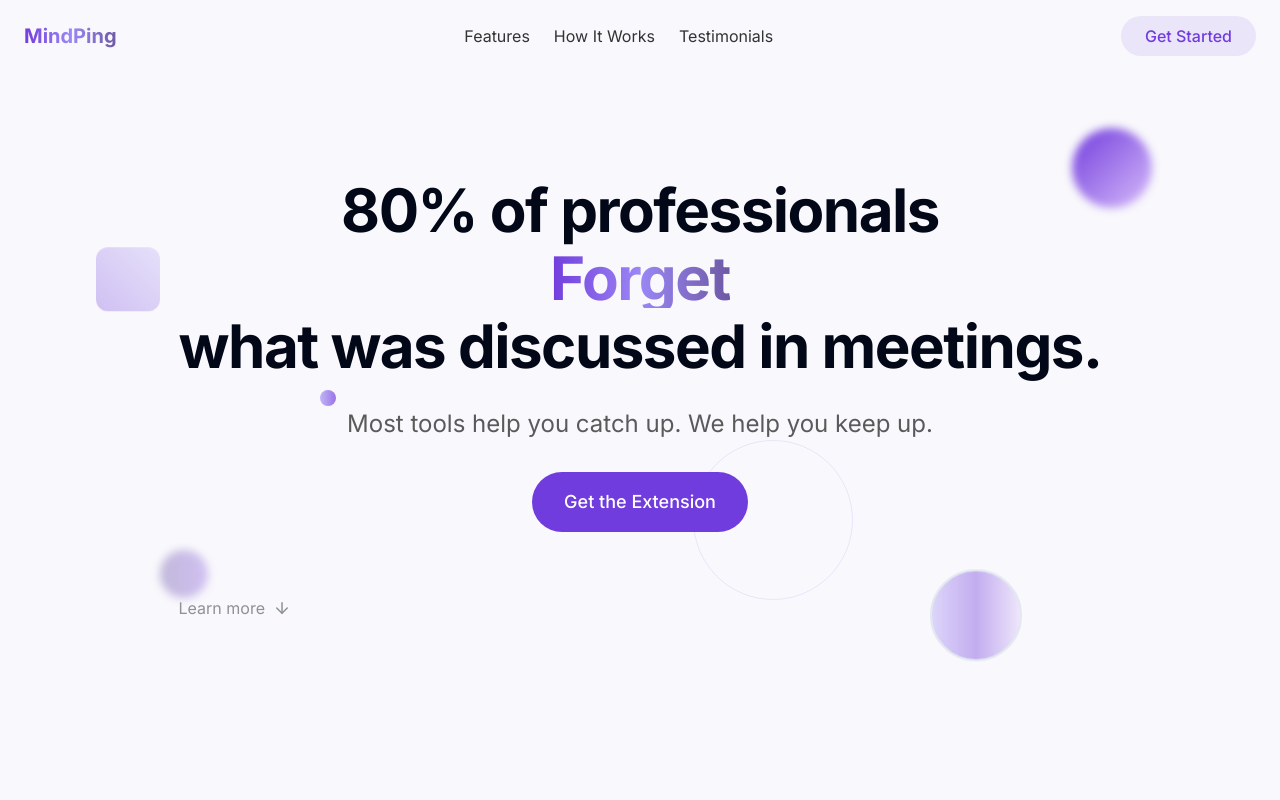
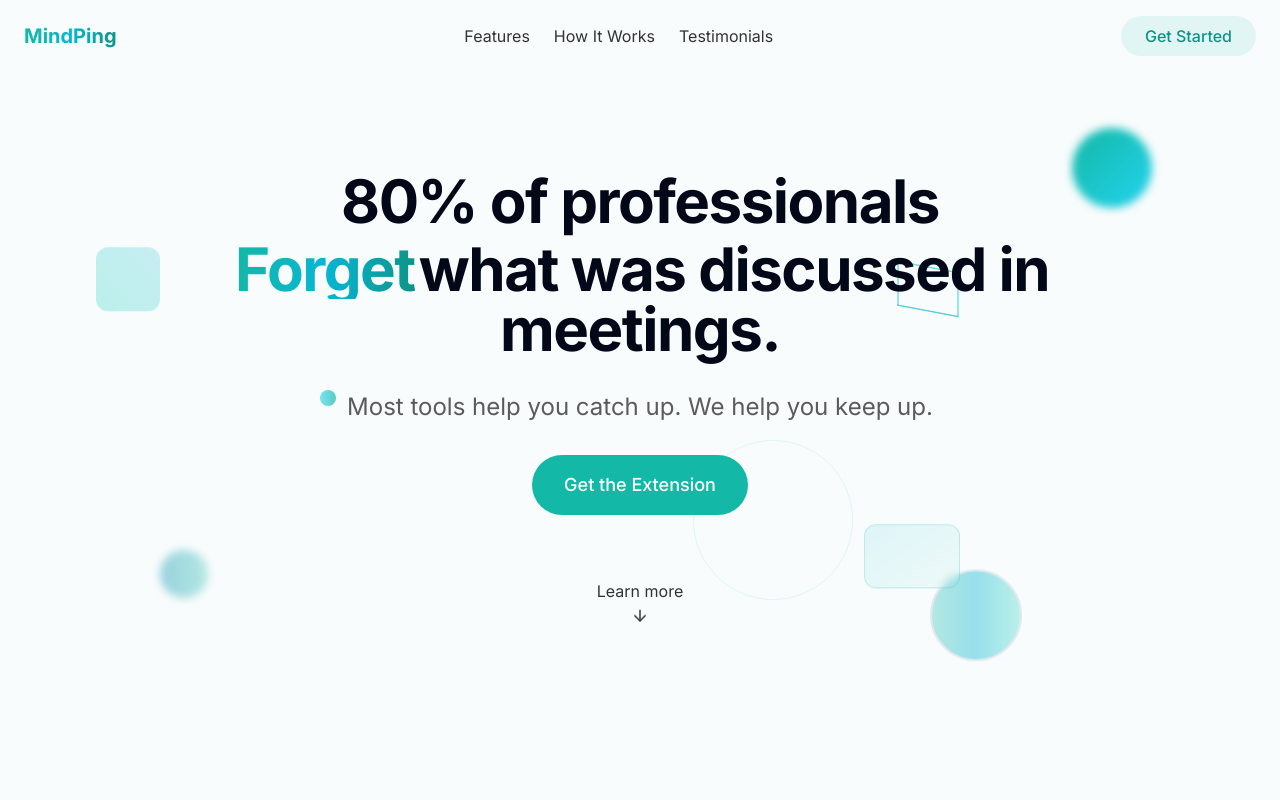
Before and after one commit to X3PH1RE/mindping-website, a React (Vite) app: page / in a window 1280 px wide. Shown: the top 800 px of the page. Built offline with nearby package versions, Linux system fonts and the light colour scheme.

Commit message:
Fix: Hero section and card styling
- Correctly position "Forget" text.
- Change the color scheme.
- Center the "Learn more" link.
- Add interactive and 3D cards.

```diff
--- a/src/components/FloatingElements.tsx
+++ b/src/components/FloatingElements.tsx
@@ -5,24 +5,37 @@ const FloatingElements: React.FC = () => {
   return (
     <div className="absolute inset-0 overflow-hidden pointer-events-none z-0">
       {/* Primary gradient circle */}
-      <div className="absolute top-32 right-10 md:right-32 w-20 h-20 bg-gradient-to-br from-primary to-purple-light rounded-full blur-sm animate-float"></div>
+      <div className="absolute top-32 right-10 md:right-32 w-20 h-20 bg-gradient-to-br from-teal-500 to-cyan-400 rounded-full blur-sm animate-float"></div>
 
       {/* Secondary polygon */}
-      <div className="absolute top-64 left-8 md:left-24 w-16 h-16 bg-gradient-to-tr from-primary/30 to-purple/20 rounded-lg rotate-45 animate-float-delayed"></div>
+      <div className="absolute top-64 left-8 md:left-24 w-16 h-16 bg-gradient-to-tr from-teal-400/30 to-cyan-500/20 rounded-lg rotate-45 animate-float-delayed"></div>
 
       {/* Accent circle */}
-      <div className="absolute bottom-48 left-16 md:left-40 w-12 h-12 bg-gradient-to-r from-purple-dark/40 to-primary/30 rounded-full blur-sm animate-float-slow"></div>
+      <div className="absolute bottom-48 left-16 md:left-40 w-12 h-12 bg-gradient-to-r from-cyan-600/40 to-teal-500/30 rounded-full blur-sm animate-float-slow"></div>
 
       {/* Ring with gradient border */}
       <div className="absolute bottom-32 right-20 md:right-64 w-24 h-24 rounded-full bg-gradient-to-tr from-transparent to-transparent p-0.5 animate-float-delayed">
-        <div className="w-full h-full rounded-full border-2 border-gradient"></div>
+        <div className="w-full h-full rounded-full border-2 border-teal-gradient"></div>
       </div>
 
       {/* Small pulsing dot */}
-      <div className="absolute top-1/2 left-1/4 w-4 h-4 bg-gradient-to-r from-purple/60 to-primary/70 rounded-full pulse animate-float-slow"></div>
+      <div className="absolute top-1/2 left-1/4 w-4 h-4 bg-gradient-to-r from-cyan-400/60 to-teal-500/70 rounded-full pulse animate-float-slow"></div>
 
       {/* Large transparent ring */}
-      <div className="absolute bottom-1/4 right-1/3 w-40 h-40 border border-primary/10 rounded-full animate-float"></div>
+      <div className="absolute bottom-1/4 right-1/3 w-40 h-40 border border-teal-500/10 rounded-full animate-float"></div>
+
+      {/* 3D Elements - Cube perspective effect */}
+      <div className="absolute top-1/3 right-1/4 w-16 h-16 animate-float-slow">
+        <div className="relative w-full h-full preserve-3d rotate-y-45 rotate-x-45">
+          <div className="absolute inset-0 border-2 border-teal-500/30 transform translate-z-8"></div>
+          <div className="absolute inset-0 border-2 border-cyan-400/20 transform -translate-z-8"></div>
+          <div className="absolute top-0 left-0 right-0 h-0 border-t-2 border-teal-400/40"></div>
+          <div className="absolute bottom-0 left-0 right-0 h-0 border-t-2 border-cyan-500/40"></div>
+        </div>
+      </div>
+
+      {/* 3D floating card */}
+      <div className="absolute top-2/3 right-1/4 w-24 h-16 bg-gradient-to-br from-cyan-500/10 to-teal-400/5 rounded-xl border border-teal-500/20 transform rotate-12 animate-float-delayed backdrop-blur-sm"></div>
     </div>
   );
 };
--- a/src/components/HeroSection.tsx
+++ b/src/components/HeroSection.tsx
@@ -11,24 +11,22 @@ const HeroSection: React.FC = () => {
       <div className="max-w-5xl mx-auto text-center z-10">
         <h1 className="mb-8 animate-fade-in">
           <span className="font-bold block mb-2">80% of professionals</span>
-          <div className="flex items-center justify-center">
-            <span className="text-gradient-primary font-bold mx-3">Forget</span>
-          </div>
-          <span className="font-bold block mt-2">what was discussed in meetings.</span>
+          <div className="inline-block text-gradient-teal font-bold mx-1">Forget</div>
+          <span className="font-bold">what was discussed in meetings.</span>
         </h1>
 
         <p className="text-xl md:text-2xl mb-8 text-neutral-dark opacity-80 animate-fade-in-delayed">
           Most tools help you catch up. We help you keep up.
         </p>
 
-        <button className="bg-primary hover:bg-purple-dark text-white px-8 py-4 rounded-full text-lg font-medium transition-all transform hover:-translate-y-1 hover:shadow-lg animate-fade-in-delayed">
+        <button className="bg-teal-500 hover:bg-teal-600 text-white px-8 py-4 rounded-full text-lg font-medium transition-all transform hover:-translate-y-1 hover:shadow-lg animate-fade-in-delayed">
           Get the Extension
         </button>
 
-        <div className="mt-16 animate-fade-in-delayed">
-          <a href="#value-props" className="flex items-center mx-auto text-neutral hover:text-neutral-dark transition-colors">
-            <span className="mr-2">Learn more</span>
-            <ArrowDown size={18} />
+        <div className="mt-16 flex justify-center animate-fade-in-delayed">
+          <a href="#value-props" className="flex flex-col items-center text-neutral-dark hover:text-teal-600 transition-colors">
+            <span className="mb-2">Learn more</span>
+            <ArrowDown size={18} className="animate-bounce" />
           </a>
         </div>
       </div>
--- a/src/index.css
+++ b/src/index.css
@@ -7,7 +7,7 @@
 
 @layer base {
   :root {
-    --background: 260 33% 98%;
+    --background: 180 33% 98%;
     --foreground: 222.2 84% 4.9%;
 
     --card: 0 0% 100%;
@@ -16,16 +16,16 @@
     --popover: 0 0% 100%;
     --popover-foreground: 222.2 84% 4.9%;
 
-    --primary: 260 70% 55%;
+    --primary: 175 70% 41%;
     --primary-foreground: 210 40% 98%;
 
-    --secondary: 258 60% 94%;
+    --secondary: 183 60% 94%;
     --secondary-foreground: 222.2 47.4% 11.2%;
 
     --muted: 210 40% 96.1%;
     --muted-foreground: 215.4 16.3% 46.9%;
 
-    --accent: 262 60% 96%;
+    --accent: 175 60% 96%;
     --accent-foreground: 222.2 47.4% 11.2%;
 
     --destructive: 0 84.2% 60.2%;
@@ -33,7 +33,7 @@
 
     --border: 214.3 31.8% 91.4%;
     --input: 214.3 31.8% 91.4%;
-    --ring: 262 60% 60%;
+    --ring: 175 60% 60%;
 
     --radius: 0.75rem;
 
@@ -81,24 +81,50 @@
 
 @layer components {
   .gradient-text {
-    @apply bg-gradient-to-r from-purple to-purple-dark bg-clip-text text-transparent;
+    @apply bg-gradient-to-r from-teal-500 to-cyan-500 bg-clip-text text-transparent;
   }
 
-  .text-gradient-primary {
-    @apply bg-gradient-to-r from-primary via-purple to-purple-dark bg-clip-text text-transparent;
+  .text-gradient-teal {
+    @apply bg-gradient-to-r from-teal-500 via-cyan-500 to-teal-600 bg-clip-text text-transparent;
   }
 
   .animated-underline {
-    @apply relative after:absolute after:bottom-0 after:left-0 after:h-0.5 after:w-full after:origin-bottom-right after:scale-x-0 after:bg-primary after:transition-transform after:duration-300 hover:after:origin-bottom-left hover:after:scale-x-100;
+    @apply relative after:absolute after:bottom-0 after:left-0 after:h-0.5 after:w-full after:origin-bottom-right after:scale-x-0 after:bg-teal-500 after:transition-transform after:duration-300 hover:after:origin-bottom-left hover:after:scale-x-100;
   }
 
-  .border-gradient {
-    @apply border-0 bg-gradient-to-r from-purple/30 via-primary/40 to-purple-light/30 bg-clip-border;
+  .border-teal-gradient {
+    @apply border-0 bg-gradient-to-r from-teal-500/30 via-cyan-500/40 to-teal-400/30 bg-clip-border;
   }
 
   .pulse {
     @apply animate-[pulse_3s_cubic-bezier(0.4,0,0.6,1)_infinite];
   }
+
+  /* 3D Card styling */
+  .card-3d {
+    @apply transition-all duration-300 ease-out transform hover:-translate-y-2 hover:shadow-xl hover:rotate-1;
+    transform-style: preserve-3d;
+  }
+
+  .preserve-3d {
+    transform-style: preserve-3d;
+  }
+
+  .rotate-y-45 {
+    transform: rotateY(45deg);
+  }
+
+  .rotate-x-45 {
+    transform: rotateX(45deg) rotateY(15deg);
+  }
+
+  .translate-z-8 {
+    transform: translateZ(8px);
+  }
+
+  .-translate-z-8 {
+    transform: translateZ(-8px);
+  }
 }
 
 /* ... keep existing code (remaining CSS classes) */
--- a/src/pages/Index.tsx
+++ b/src/pages/Index.tsx
@@ -16,17 +16,17 @@ const Index: React.FC = () => {
       <header className="fixed top-0 left-0 right-0 z-50 py-4 px-6 bg-background/80 backdrop-blur-sm">
         <div className="max-w-7xl mx-auto flex justify-between items-center">
           <div className="font-bold text-xl">
-            <span className="text-gradient-primary">MindPing</span>
+            <span className="text-gradient-teal">MindPing</span>
           </div>
 
           <nav className="hidden md:flex space-x-6">
-            <a href="#value-props" className="text-neutral-dark hover:text-primary transition-colors animated-underline">Features</a>
-            <a href="#how-it-works" className="text-neutral-dark hover:text-primary transition-colors animated-underline">How It Works</a>
-            <a href="#testimonials" className="text-neutral-dark hover:text-primary transition-colors animated-underline">Testimonials</a>
+            <a href="#value-props" className="text-neutral-dark hover:text-teal-500 transition-colors animated-underline">Features</a>
+            <a href="#how-it-works" className="text-neutral-dark hover:text-teal-500 transition-colors animated-underline">How It Works</a>
+            <a href="#testimonials" className="text-neutral-dark hover:text-teal-500 transition-colors animated-underline">Testimonials</a>
           </nav>
 
           <div>
-            <button className="bg-primary/10 hover:bg-primary/20 text-primary font-medium px-6 py-2 rounded-full transition-colors">
+            <button className="bg-teal-500/10 hover:bg-teal-500/20 text-teal-600 font-medium px-6 py-2 rounded-full transition-colors">
               Get Started
             </button>
           </div>
```
